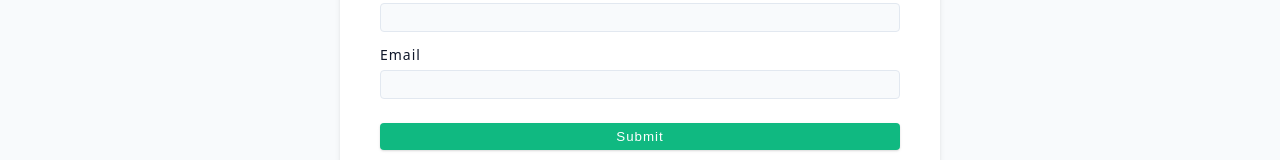
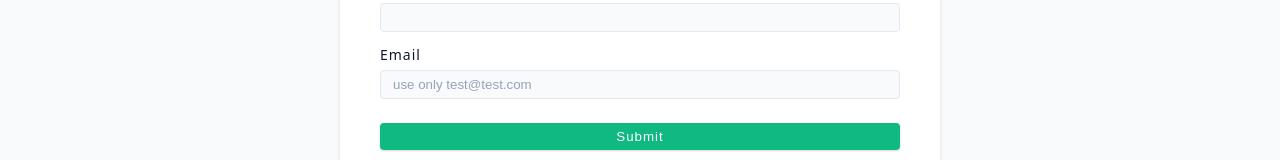
Before and after one commit to rupamsutar/mix-master, a React (Vite) app: page /newsletter in a window 1280 px wide. Shown: the part 390-550 px from the top of the page. Built offline with nearby package versions, Linux system fonts and the light colour scheme.

Commit message:
Handle Error

```diff
--- a/src/pages/Newsletter.jsx
+++ b/src/pages/Newsletter.jsx
@@ -7,11 +7,14 @@ const newsletterUrl = 'https://www.course-api.com/cocktails-newsletter';
 export const action = async({request}) => {
   const formData = await request.formData();
   const data = Object.fromEntries(formData);
-  const response = await axios.post(newsletterUrl, data);
 
-
-  console.log(response);
-  toast.success(response.data.msg);
+  try {
+    const response = await axios.post(newsletterUrl, data);
+    toast.success(response.data.msg);
+  } catch (error) {
+    toast.error(error?.response?.data?.msg) ;
+    return error;
+  }
 
   return redirect('/');
 }
@@ -33,7 +36,7 @@ const Newsletter = () => {
       {/* email */}
       <div className="form-row">
         <label htmlFor="email" className='form-label'>email</label>
-        <input type="text" className='form-input' name='email' id='email' required />
+        <input type="text" className='form-input' name='email' id='email' required placeholder='use only test@test.com'/>
       </div>
       <button className="btn btn-block" type='submit' style={{marginTop: '0.5rem'}}>submit</button>
     </Form>
```
